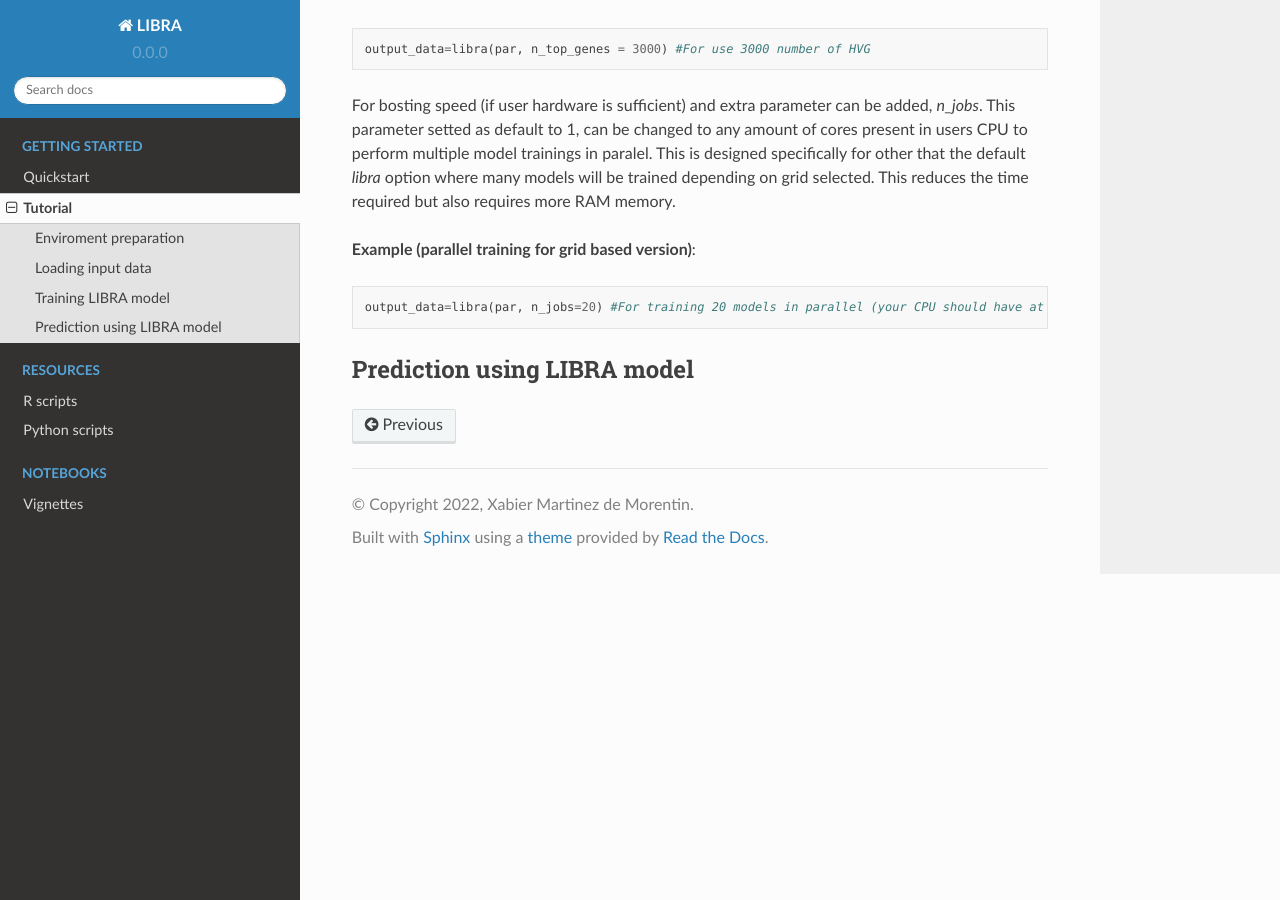
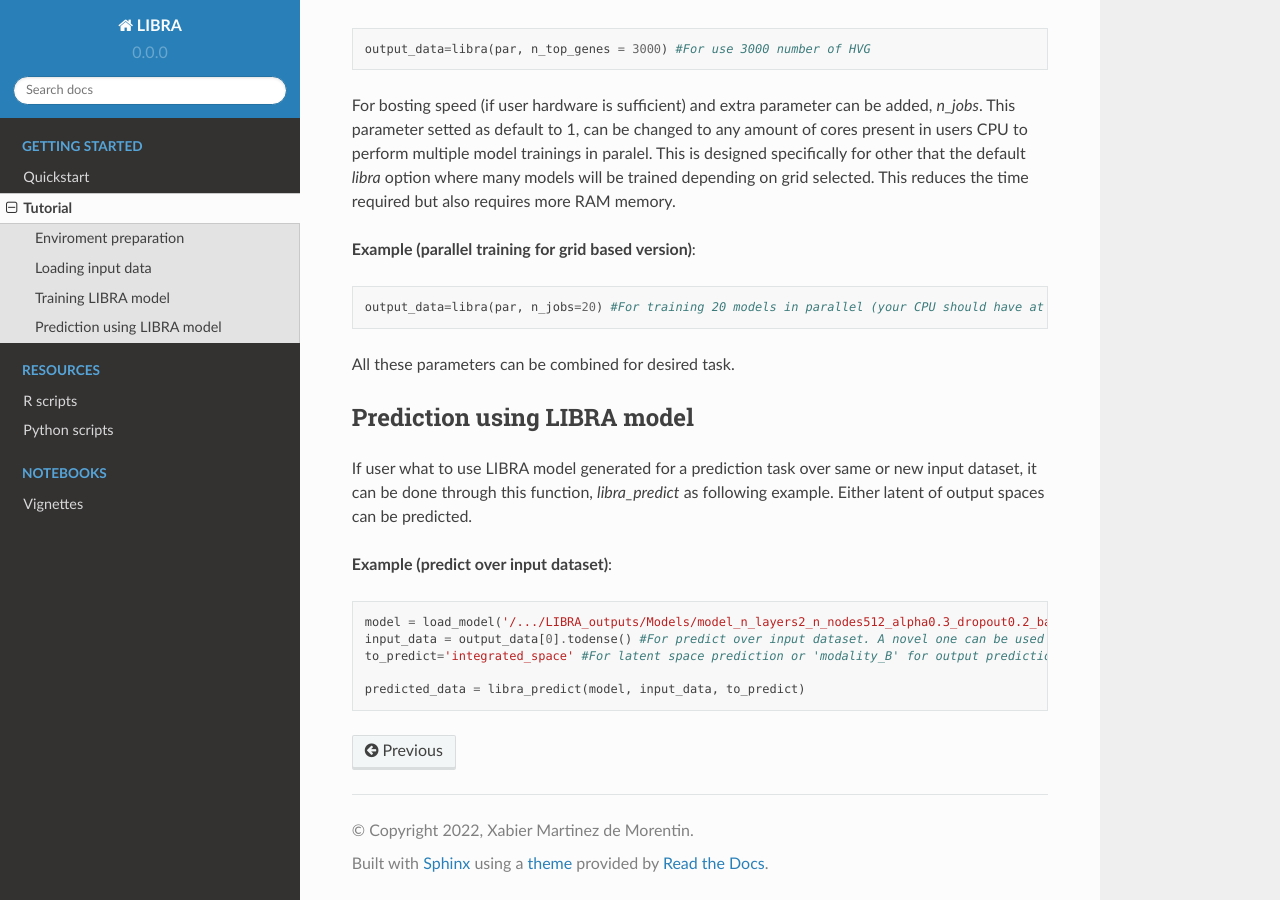
Before and after one commit to TranslationalBioinformaticsUnit/LIBRA, a Sphinx documentation site: the page built from docs/source/tutorial.rst, in a window 1280 px wide and 900 px high, scrolled down 2232 px. Built offline with Sphinx 7.4.7 and the Read the Docs theme 2.0.0, drawn with Linux system fonts in a browser that asks for light colours.

Commit message:
Update tutorial.rst

```diff
--- a/docs/source/tutorial.rst
+++ b/docs/source/tutorial.rst
@@ -86,5 +86,19 @@ For bosting speed (if user hardware is sufficient) and extra parameter can be ad
 
     output_data=libra(par, n_jobs=20) #For training 20 models in parallel (your CPU should have at least 20 cores, and enought RAM to handle them in memmory).
 
+All these parameters can be combined for desired task.
+
 Prediction using LIBRA model
 ----------------------------
+
+If user what to use LIBRA model generated for a prediction task over same or new input dataset, it can be done through this function, *libra_predict* as following example. Either latent of output spaces can be predicted.
+
+**Example (predict over input dataset)**:
+
+.. code-block:: python
+
+    model = load_model('/.../LIBRA_outputs/Models/model_n_layers2_n_nodes512_alpha0.3_dropout0.2_batch_size7000_mid_layer10.hdf5')
+    input_data = output_data[0].todense() #For predict over input dataset. A novel one can be used here.
+    to_predict='integrated_space' #For latent space prediction or 'modality_B' for output prediction.
+
+    predicted_data = libra_predict(model, input_data, to_predict)
```
